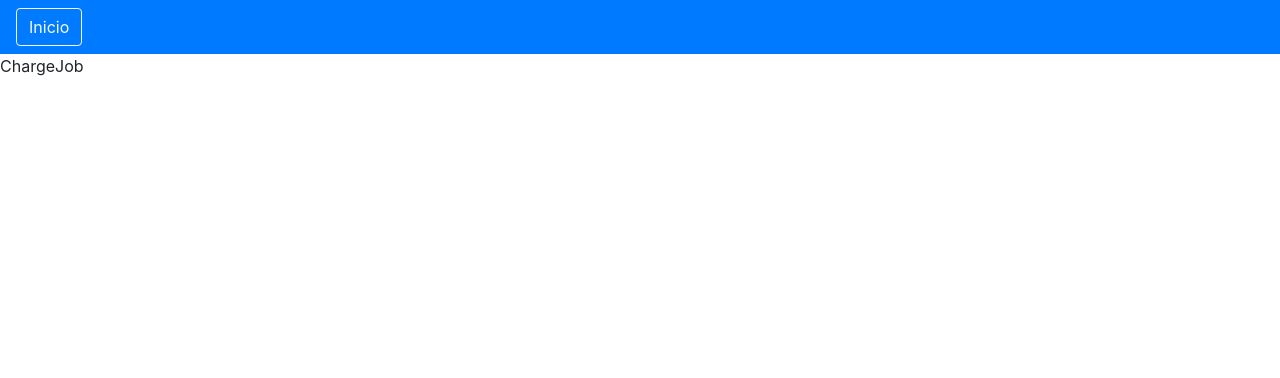
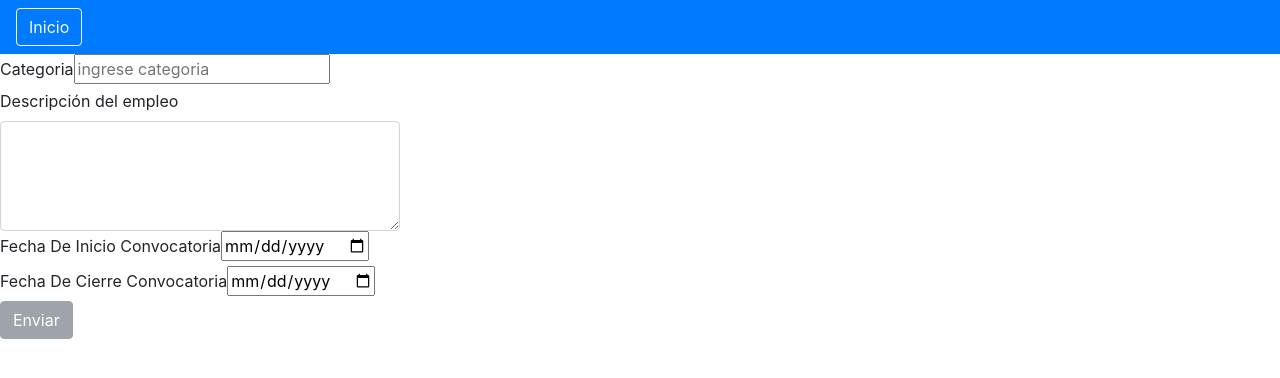
Before and after one commit to matotec/Bolsa-de-trabajo, a React (Create React App) app in the folder front/bolsa-de-trabajo/: page /chargeJob in a window 1280 px wide. Shown: the top 378 px of the page. Built offline with nearby package versions, Linux system fonts and the light colour scheme.

Commit message:
paginas form emp y alum y jobs terminados sin estilos

```diff
--- a/front/bolsa-de-trabajo/package.json
+++ b/front/bolsa-de-trabajo/package.json
@@ -13,6 +13,7 @@
     "react-dom": "^17.0.1",
     "react-router-dom": "^5.2.0",
     "react-scripts": "4.0.3",
+    "react-select": "^4.2.1",
     "web-vitals": "^1.1.0"
   },
   "scripts": {
--- a/front/bolsa-de-trabajo/src/chargeJob.js
+++ b/front/bolsa-de-trabajo/src/chargeJob.js
@@ -1,11 +1,52 @@
 import React, { useState, useEffect } from 'react';
 import HeaderToInicio from './components/headerToInicio';
+import Form from 'react-bootstrap/Form'
+import Button from 'react-bootstrap/Button';
+import Axios from 'axios';
 
 const ChargeJob = () => {
+    const [categoria, setCategoria] = useState("");
+    const [descripcion, setDescripcion] = useState("");
+    const [fechaInicio, setFechaInicio] = useState("");
+    const [fechaFinalizacion, setFechaFinalizacion] = useState("");
+    const [estadoDeAprobacion, setEstadoDeAprobacion] = useState("desaprobado");
+    const [condBotonEnviar, setCondBotonEnviar] = useState(true);
+
+    const submitData = () => {
+        Axios.post("http://localhost:3001/api/insertJob",
+         {categoria: categoria, descripcion: descripcion, fechaInicio: fechaInicio, fechaFinalizacion: fechaFinalizacion, estadoDeAprobacion: estadoDeAprobacion}).then(() =>{
+          alert("successful");
+         });
+    }
+
+    useEffect(() => {
+        if(categoria.length && descripcion.length && fechaInicio.length && fechaFinalizacion.length){
+            setCondBotonEnviar(false)
+        }else(setCondBotonEnviar(true))
+    },[descripcion, fechaInicio, fechaFinalizacion]);
+
     return (
         <>
         <HeaderToInicio/>
-        <div>ChargeJob</div>
+        <div>
+          <label>Categoria</label>
+            <input name="categoria" type="text" placeholder="ingrese categoria" onChange={(e)=>{setCategoria(e.target.value)}} />
+        </div>
+        <div>
+            <Form.Label>Descripción del empleo</Form.Label>
+            <Form.Control as="textarea" rows={4} id="tamañoTextArea" onChange={(e)=>{setDescripcion(e.target.value)}}/>
+        </div>
+        <div>
+            <label>Fecha De Inicio Convocatoria</label>
+            <input type="date" name="fechaInicio" onChange={(e)=>{setFechaInicio(e.target.value)}}></input>
+        </div>
+        <div>
+            <label>Fecha De Cierre Convocatoria</label>
+            <input type="date" name="fechaFin" onChange={(e)=>{setFechaFinalizacion(e.target.value)}}></input>
+        </div>
+        <div>
+        <Button variant="secondary" onClick={submitData} disabled={condBotonEnviar}>Enviar</Button>
+        </div>
         </>
     )
 }
--- a/front/bolsa-de-trabajo/src/formAlum.js
+++ b/front/bolsa-de-trabajo/src/formAlum.js
@@ -1,24 +1,43 @@
 import React, { useState, useEffect } from 'react';
 import Button from 'react-bootstrap/Button';
-import {useHistory} from 'react-router-dom';
 import HeaderToInicio from './components/headerToInicio';
-import NavDropdown from 'react-bootstrap/NavDropdown';
-import Form from 'react-bootstrap/Form'
+import Form from 'react-bootstrap/Form';
 import './styles/formAlum.css';
 import Axios from 'axios';
+import Select from 'react-select';
 
+const doc = [{label: "DNI"},{label: "Pasaporte"},{label: "Cedula"}]
 
 const FormAlumn = () => {
 
   const [nombre, setNombre] = useState('');
   const [apellido, setApellido] = useState('');
+  const [tipoDoc, setTipoDoc] = useState('');
+  const [nroDoc, setNroDoc] = useState('');
+  const [fechaNacimiento, setFechaNacimiento] = useState('');
+  const [email, setEmail] = useState('');
+  const [carrera, setCarrera] = useState('');
+  const [fechaDeInicioCarrera, setFechaInicioCarrera] = useState('');
+  const [experiencia, setExperiencia] = useState('');
+  const [estadoDeAprobacion, setEstadoDeAprobacion] = useState("desaprobado");
+  const [condBotonEnviar, setCondBotonEnviar] = useState(true);
 
   const submitData = () => {
       Axios.post("http://localhost:3001/api/insertAlum",
-       {nombre: nombre, apellido: apellido}).then(() =>{
+       {nombre: nombre, apellido: apellido, tipoDoc: tipoDoc, nroDoc: nroDoc, fechaNacimiento: fechaNacimiento, email: email, carrera: carrera, fechaDeInicioCarrera: fechaDeInicioCarrera, experiencia: experiencia, estadoDeAprobacion: estadoDeAprobacion}).then(() =>{
         alert("successful");
        });
   }
+
+  const selectTipoDoc = (tipo) => {
+    setTipoDoc(tipo);
+  }
+
+  useEffect(() => {
+    if(nombre.length && apellido.length && tipoDoc.length && nroDoc.length && fechaNacimiento.length && email.length && carrera.length && fechaDeInicioCarrera.length && experiencia.length){
+        setCondBotonEnviar(false)
+    }else(setCondBotonEnviar(true))
+},[nombre,apellido,tipoDoc, nroDoc, fechaNacimiento, email, carrera, fechaDeInicioCarrera, experiencia]);
 
   return (<>
     <HeaderToInicio/>
@@ -32,40 +51,38 @@ const FormAlumn = () => {
             <input name="apellido" type="text" placeholder="ingrese su apellido"  onChange={(e)=>{setApellido(e.target.value)}}/>
         </div>
         <div>
-            <label>Tipo</label>
-                <div>
-                    <label>Dni</label>
-                    <input type="checkbox" value="" id="checkbox" name="dni"/>
-                    <label>Pasaporte</label>
-                    <input type="checkbox" value="" id="checkbox" name="dni"/>
-                    <label>Cedula</label>
-                    <input type="checkbox" value="" id="checkbox" name="dni"/>
-                </div>
+            Tipo y Nro Doc
+            <Select placeholder="Tipo de documento"
+                options={doc}
+                onChange={(value)=>{selectTipoDoc(value.label)}}
+            />
+            <input name="nroDoc" type="text" placeholder="ingrese su nro. de documento" onChange={(e)=>{setNroDoc(e.target.value)}} />
         </div>
         <div>
             <label>Fecha De Nacimiento</label>
-            <input type="date" name="fechaNacimiento"></input>
+            <input type="date" name="fechaNacimiento" onChange={(e)=>{setFechaNacimiento(e.target.value)}}></input>
         </div>
         <div>
         <label>Email</label>
-            <input name="email" type="email" placeholder="ingrese su email"  />
+            <input name="email" type="email" placeholder="ingrese su email" onChange={(e)=>{setEmail(e.target.value)}} />
         </div>
         <div>
           <label>Carrera</label>
-            <input name="carrera" type="text" placeholder="ingrese su carrera"  />
+            <input name="carrera" type="text" placeholder="ingrese su carrera" onChange={(e)=>{setCarrera(e.target.value)}} />
         </div>
         <div>
             <label>Fecha De Inicio de Carrera</label>
-            <input type="date" name="fechaDeInicioCarrera"></input>
+            <input type="date" name="fechaDeInicioCarrera" onChange={(e)=>{setFechaInicioCarrera(e.target.value)}}/>
         </div>
         <div>
         <Form.Label>Ingrese su experiencia</Form.Label>
-        <Form.Control as="textarea" rows={4} id="tamañoTextArea"/>
+        <Form.Control as="textarea" rows={4} id="tamañoTextArea" onChange={(e)=>{setExperiencia(e.target.value)}}/>
         </div>
         <div>
-        <Button variant="secondary" onClick={submitData} >Enviar</Button>
+        <Button variant="secondary" onClick={submitData} disabled={condBotonEnviar} >Enviar</Button>
         </div>
       </form>
+
       </>
 
   );
--- a/front/bolsa-de-trabajo/src/formEmp.js
+++ b/front/bolsa-de-trabajo/src/formEmp.js
@@ -2,41 +2,78 @@ import React, { useState, useEffect } from 'react';
 import HeaderToInicio from './components/headerToInicio';
 import Button from 'react-bootstrap/Button';
 import './styles/formEmp.css';
+import {useHistory} from 'react-router-dom';
+import Axios from 'axios';
 
 const FormEmp = () => {
+
+    const [nombreEmp, setNombreEmp] = useState('');
+    const [cuit, setCuit] = useState('');
+    const [provincia, setProvincia] = useState('');
+    const [localidad, setLocalidad] = useState('');
+    const [direccion, setDireccion] = useState('');
+    const [telefono, setTelefono] = useState('');
+    const [email, setEmail] = useState('');
+    const [condBotonEnviar, setCondBotonEnviar] = useState(true);
+
+    const history = useHistory();
+
+    const sendFormAndRedirectToFormJob = () =>{
+        submitData()
+        redirectToFormJob()
+    }
+
+    const submitData = () => {
+        Axios.post("http://localhost:3001/api/insertEmp",
+            {nombreEmp: nombreEmp, cuit: cuit, provincia: provincia, localidad: localidad, direccion: direccion, telefono: telefono, email: email}).then(() => {
+                alert("successful");
+        });
+    }
+
+    const redirectToFormJob = () => {
+        history.push("/chargeJob")
+    }
+
+    useEffect(() => {
+        if(nombreEmp.length && cuit.length && provincia.length && localidad.length && direccion.length && telefono.length && email.length){
+            setCondBotonEnviar(false)
+        }else(setCondBotonEnviar(true))
+    },[nombreEmp, cuit, provincia, localidad, direccion, telefono, email]);
+
+
     return (<>
         <HeaderToInicio/>
         <form>
             <div>
                 <label>Nombre Empresa</label>
-                    <input id="nameEmpresa" name="nombreEmpresa" type="text" placeholder="ingrese el nombre de la empresa"  />
+                    <input id="nameEmpresa" name="nombreEmpresa" type="text" placeholder="ingrese el nombre de la empresa" onChange={(e)=>{setNombreEmp(e.target.value)}} />
             </div>
             <div>
                 <label>CUIT</label>
-                    <input name="cuit" type="text" placeholder="ingrese cuit"/>
+                    <input name="cuit" type="text" placeholder="ingrese cuit" onChange={(e)=>{setCuit(e.target.value)}}/>
             </div>
             <div>
                 <label>Provincia</label>
-                    <input name="provincia" type="text" placeholder="ingrese provincia"/>
+                    <input name="provincia" type="text" placeholder="ingrese provincia" onChange={(e)=>{setProvincia(e.target.value)}} />
             </div>
             <div>
                 <label>Localidad</label>
-                    <input name="localidad" type="text" placeholder="ingrese localidad"/>
+                    <input name="localidad" type="text" placeholder="ingrese localidad" onChange={(e)=>{setLocalidad(e.target.value)}} />
             </div>
             <div>
                 <label>Dirección</label>
-                    <input name="direccion" type="text" placeholder="ingrese calle y numero"/>
+                    <input name="direccion" type="text" placeholder="ingrese calle y numero" onChange={(e)=>{setDireccion(e.target.value)}} />
             </div>
             <div>
                 <label>Telefono</label>
-                    <input name="telefono" type="text" placeholder="ingrese telefono"/>
+                    <input name="telefono" type="text" placeholder="ingrese su telefono" onChange={(e)=>{setTelefono(e.target.value)}} />
             </div>
             <div>
                 <label>Email</label>
-                    <input name="email" type="email" placeholder="ingrese su email"  />
+                    <input name="email" type="email" placeholder="ingrese su email" onChange={(e)=>{setEmail(e.target.value)}} />
             </div>
             <div>
-                <Button variant="secondary" >Enviar</Button>
+                <Button variant="secondary" onClick={sendFormAndRedirectToFormJob} disabled={condBotonEnviar} >Enviar</Button>
             </div>
         </form>
         </>
--- a/front/bolsa-de-trabajo/src/searchEmp.js
+++ b/front/bolsa-de-trabajo/src/searchEmp.js
@@ -8,7 +8,7 @@ const SearchEmp = () => {
     const [searchText, setSearchText] = useState("")
     const [dataAlumnos, setDataAlumnos] = useState([]);
 
-    const submitData = (searchText) => {
+    const searchAlumName = (searchText) => {
         Axios.get(`http://localhost:3001/api/searchAlum/${searchText}`).then((response) => {
             setDataAlumnos(response.data)
         });
@@ -33,10 +33,9 @@ const SearchEmp = () => {
     return (
         <>
         <HeaderToInicio/>
-        <div>buscador de uso de Empresas</div>
             <Form inline>
                 <FormControl type="text" placeholder="Buscar candidato" className="mr-sm-2" onChange={(e) => {setSearchText(e.target.value)}}/>
-                    <Button variant="outline-primary" onClick={() => {submitData(searchText)}}>Buscar</Button>
+                    <Button variant="outline-primary" onClick={() => {searchAlumName(searchText)}}>Buscar</Button>
             </Form>
             <Table responsive>
                 <thead>
--- a/front/bolsa-de-trabajo/src/styles/formAlum.css
+++ b/front/bolsa-de-trabajo/src/styles/formAlum.css
@@ -1,3 +1,8 @@
 #tamañoTextArea{
     width: 400px;
 }
+
+#dropdown-basic{
+    color: hsl(240, 3%, 6%);
+    background-color: rgb(255, 255, 255);
+}
```
Also changed, not shown: 2 other files (tests, documents, lock files or other folders).
